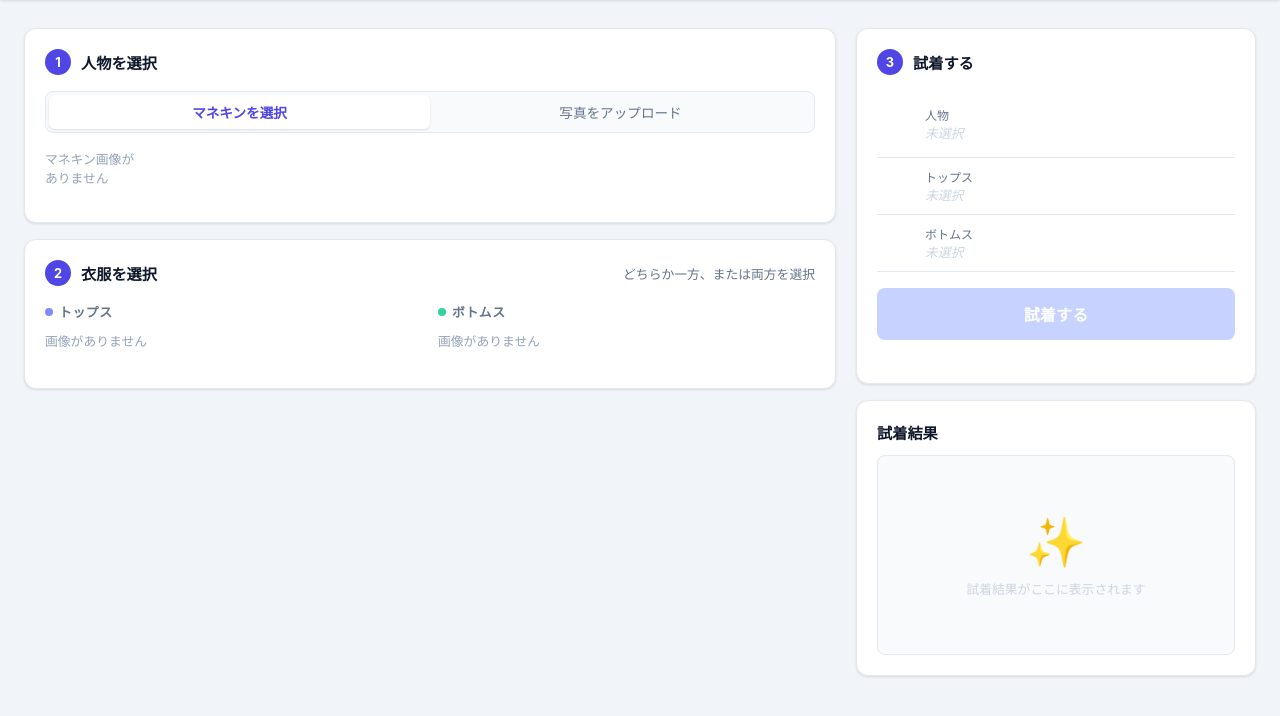
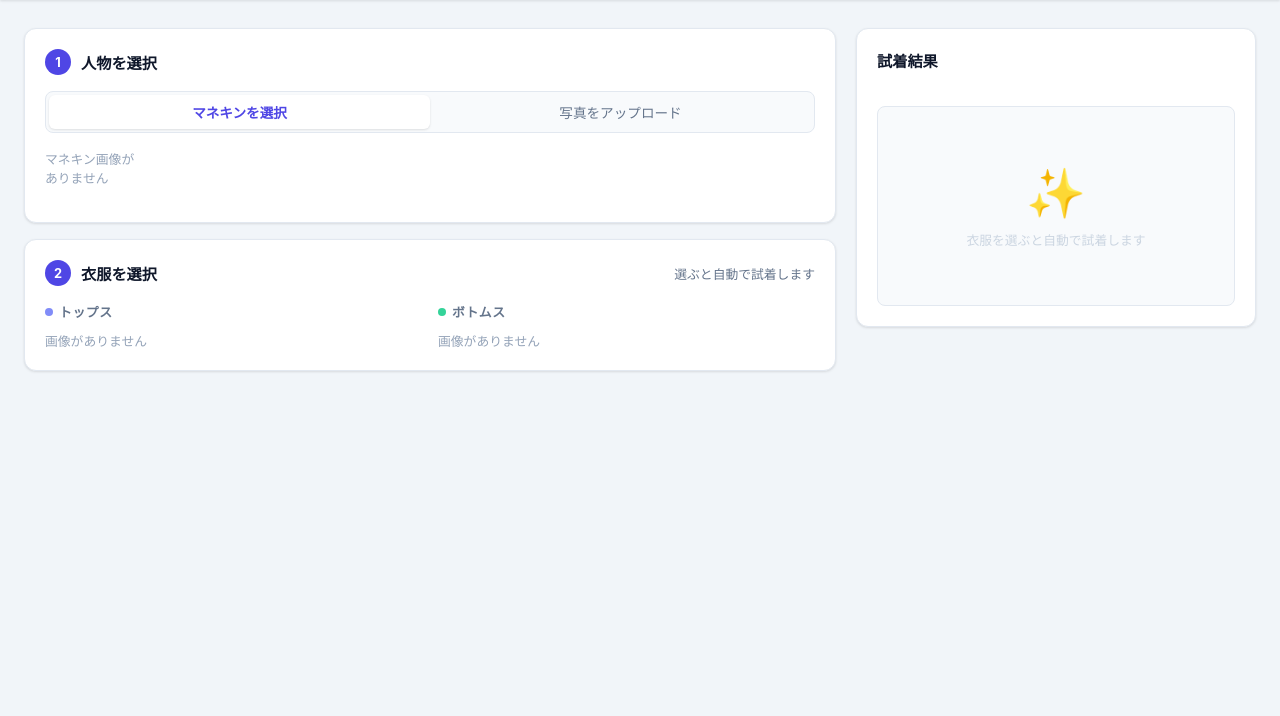
Before and after one commit to mas-sasaki/virtual-try-on-sample, a FastAPI app: page / in a window 1280 px wide. Shown: the part 60-776 px from the top of the page. Run offline with FastAPI, Linux system fonts and the light colour scheme; data that the repository does not hold is empty; parts of the project's set-up code (start-up, migrations or seed data) failed here and were passed over.

Commit message:
Auto-trigger try-on on garment select with chaining support
- Garment card click immediately starts try-on (no button needed)
- Garment grids locked (pointer-events:none + dim) during processing
- On success: person_gcs_uri advances to result for chained try-on
- Applied garments shown as colored chips (purple=top, green=bottom)
- Reset button restores original person and clears result
- Chain hint appears after first try-on to guide further selections

Co-Authored-By: Claude Sonnet 4.6 <noreply@anthropic.com>

```diff
--- a/app/templates/index.html
+++ b/app/templates/index.html
@@ -221,7 +228,6 @@
     }
     .dot-top    { background: #818cf8; }
     .dot-bottom { background: #34d399; }
-    .selected-hint { font-size: 0.72rem; color: var(--primary); margin-top: 6px; min-height: 1em; }
 
     /* ---- Upload area ---- */
     .upload-area {
@@ -278,48 +284,24 @@
       padding: 4px 8px;
     }
 
-    /* ---- Right panel ---- */
-    .summary-row {
+    /* ---- Applied chips ---- */
+    .applied-chips {
       display: flex;
-      gap: 8px;
+      flex-wrap: wrap;
+      gap: 6px;
+      margin-bottom: 12px;
+    }
+    .applied-chip {
+      padding: 3px 10px;
+      border-radius: 20px;
+      font-size: 0.72rem;
+      font-weight: 600;
+      display: inline-flex;
       align-items: center;
-      padding: 8px 0;
-      border-bottom: 1px solid var(--border);
+      gap: 4px;
     }
-    .summary-row:last-of-type { border-bottom: none; }
-    .summary-row .sthumb {
-      width: 40px; height: 50px;
-      border-radius: 6px;
-      object-fit: cover;
-      background: var(--surface-2);
-      border: 1px solid var(--border);
-      flex-shrink: 0;
-    }
-    .summary-row .sthumb.square { height: 40px; }
-    .summary-label { font-size: 0.75rem; color: var(--text-muted); }
-    .summary-name  { font-size: 0.8rem; font-weight: 500; }
-    .summary-none  { font-size: 0.8rem; color: #cbd5e1; font-style: italic; }
-
-    .btn-tryon {
-      width: 100%;
-      padding: 14px;
-      background: var(--primary);
-      color: white;
-      border: none;
-      border-radius: var(--radius-sm);
-      font-size: 1rem;
-      font-weight: 700;
-      cursor: pointer;
-      transition: background .15s, transform .1s, box-shadow .15s;
-      letter-spacing: .01em;
-    }
-    .btn-tryon:hover:not(:disabled) {
-      background: var(--primary-h);
-      transform: translateY(-1px);
-      box-shadow: var(--shadow-md);
-    }
-    .btn-tryon:active:not(:disabled) { transform: translateY(0); }
-    .btn-tryon:disabled { background: #c7d2fe; cursor: not-allowed; }
+    .chip-top    { background: #ede9fe; color: var(--primary); }
+    .chip-bottom { background: #d1fae5; color: #065f46; }
 
     /* ---- Status / loading ---- */
     .status-msg {
@@ -446,8 +462,13 @@
       <div class="step-header">
         <div class="step-num">2</div>
         <div class="step-title">衣服を選択</div>
-        <div class="step-sub">どちらか一方、または両方を選択</div>
+        <div class="step-sub">選ぶと自動で試着します</div>
       </div>
+
+      <!-- 人物未選択の警告 -->
+      <div class="notice-msg" id="garmentNoPerson">先に人物を選択してください</div>
+
+      <div id="garmentSection">
         <div class="garment-cols">
           <div>
             <div class="garment-col-title">
@@ -458,7 +479,6 @@
               <div class="skeleton skeleton-card"></div>
               <div class="skeleton skeleton-card"></div>
             </div>
-          <div class="selected-hint" id="topHint"></div>
           </div>
           <div>
             <div class="garment-col-title">
@@ -469,78 +489,51 @@
               <div class="skeleton skeleton-card"></div>
               <div class="skeleton skeleton-card"></div>
             </div>
-          <div class="selected-hint" id="bottomHint"></div>
           </div>
+        </div>
+        <div class="chain-hint" id="chainHint">✨ 試着結果に重ねて選択できます</div>
       </div>
     </div>
   </div>
 
   <!-- ===== RIGHT COL ===== -->
   <div class="right-col">
-
-    <!-- Selection summary -->
-    <div class="card">
-      <div class="step-header">
-        <div class="step-num">3</div>
-        <div class="step-title">試着する</div>
-      </div>
-
-      <!-- Summary -->
-      <div class="summary-row">
-        <img id="sumPersonThumb" class="sthumb" src="" alt="" style="opacity:0">
-        <div>
-          <div class="summary-label">人物</div>
-          <div id="sumPersonName" class="summary-none">未選択</div>
-        </div>
-      </div>
-      <div class="summary-row">
-        <img id="sumTopThumb" class="sthumb square" src="" alt="" style="opacity:0">
-        <div>
-          <div class="summary-label">トップス</div>
-          <div id="sumTopName" class="summary-none">未選択</div>
-        </div>
-      </div>
-      <div class="summary-row" style="margin-bottom:16px;">
-        <img id="sumBottomThumb" class="sthumb square" src="" alt="" style="opacity:0">
-        <div>
-          <div class="summary-label">ボトムス</div>
-          <div id="sumBottomName" class="summary-none">未選択</div>
-        </div>
-      </div>
-
-      <button class="btn-tryon" id="tryonBtn" onclick="runTryOn()" disabled>
-        試着する
-      </button>
-      <div class="spinner" id="spinner"></div>
-      <div class="status-msg" id="tryonStatus" style="margin-top:8px;"></div>
-    </div>
-
-    <!-- Result -->
     <div class="card">
       <div class="step-header" style="margin-bottom:12px;">
         <div class="step-title">試着結果</div>
       </div>
+
+      <!-- Applied chips -->
+      <div class="applied-chips" id="appliedChips" style="display:none;"></div>
+
+      <!-- Spinner + status -->
+      <div class="spinner" id="spinner"></div>
+      <div class="status-msg" id="tryonStatus" style="margin-bottom:8px;"></div>
+
+      <!-- Result image -->
       <div class="result-wrap" id="resultWrap">
         <div class="result-placeholder">
           <div class="ri">✨</div>
-          <p>試着結果がここに表示されます</p>
+          <p>衣服を選ぶと自動で試着します</p>
         </div>
       </div>
+
+      <!-- Reset -->
+      <button class="btn-reset" id="btnReset" onclick="resetTryon()" style="display:none;">
+        ↺ 最初からやり直す
+      </button>
     </div>
   </div>
 </main>
 
 <script>
   // ===== State =====
-  let personGcsUri   = null;
-  let personImageUrl = null;
-  let personLabel    = null;
-  let topGcsUri      = null;
-  let topImageUrl    = null;
-  let topLabel       = null;
-  let bottomGcsUri   = null;
-  let bottomImageUrl = null;
-  let bottomLabel    = null;
+  let personGcsUri         = null; // current person (updates to result after each try-on)
+  let originalPersonGcsUri = null; // original selection (for reset)
+  let originalPersonImgUrl = null;
+  let originalPersonLabel  = null;
+  let isTryingOn           = false;
+  let appliedGarments      = []; // [{label, kind}]
 
   // ===== Init =====
   document.addEventListener('DOMContentLoaded', () => {
@@ -569,19 +562,17 @@
   }
 
   function clearPerson() {
-    personGcsUri = personImageUrl = personLabel = null;
+    personGcsUri = originalPersonGcsUri = originalPersonImgUrl = originalPersonLabel = null;
     document.getElementById('personPreview').style.display = 'none';
-    updateSummary();
-    updateTryonBtn();
+    document.getElementById('personStepSub').textContent = '';
+    resetTryonState(/* clearResult= */ true);
   }
 
   // ===== Upload =====
   function handleFileChange() {
     const file = document.getElementById('personFile').files[0];
     document.getElementById('btnUpload').style.display = file ? '' : 'none';
-    if (file) {
-      document.getElementById('uploadArea').querySelector('p').textContent = file.name;
-    }
+    if (file) document.getElementById('uploadArea').querySelectorAll('p')[0].textContent = file.name;
   }
 
   async function uploadPerson() {
@@ -623,10 +614,7 @@
       items.forEach(m => {
         const label = m.gender === 'female' ? '女性' : '男性';
         const bClass = m.gender === 'female' ? 'badge-female' : 'badge-male';
-        const card = makeCard({
-          uri: m.gcs_uri, imageUrl: m.image_url, label: m.name,
-          badge: label, badgeClass: bClass,
-        });
+        const card = makeCard({ imageUrl: m.image_url, label: m.name, badge: label, badgeClass: bClass });
         card.onclick = () => {
           document.querySelectorAll('#mannequinGrid .item-card').forEach(c => c.classList.remove('selected'));
           card.classList.add('selected');
@@ -660,29 +648,27 @@
     }
     items.forEach(g => {
       const displayLabel = g.name.replace(/^(tops|bottoms)\//, '').replace(/\.png$/, '');
-      const card = makeCard({ uri: g.gcs_uri, imageUrl: g.image_url, label: displayLabel, square: true });
-      card.onclick = () => {
-        grid.querySelectorAll('.item-card').forEach(c => c.classList.remove('selected'));
-        card.classList.add('selected');
-        if (kind === 'top') {
-          topGcsUri = g.gcs_uri; topImageUrl = g.image_url; topLabel = displayLabel;
-          document.getElementById('topHint').textContent = `✓ ${displayLabel}`;
-        } else {
-          bottomGcsUri = g.gcs_uri; bottomImageUrl = g.image_url; bottomLabel = displayLabel;
-          document.getElementById('bottomHint').textContent = `✓ ${displayLabel}`;
-        }
-        updateSummary();
-        updateTryonBtn();
-      };
+      const card = makeCard({ imageUrl: g.image_url, label: displayLabel, square: true });
+      card.onclick = () => garmentClicked(card, grid, g.gcs_uri, displayLabel, kind);
       grid.appendChild(card);
     });
   }
 
+  function garmentClicked(card, grid, gcsUri, label, kind) {
+    if (isTryingOn) return;
+    if (!originalPersonGcsUri) {
+      showNoPersonHint();
+      return;
+    }
+    grid.querySelectorAll('.item-card').forEach(c => c.classList.remove('selected'));
+    card.classList.add('selected');
+    runTryOn(gcsUri, label, kind);
+  }
+
   // ===== Helpers =====
-  function makeCard({ uri, imageUrl, label, badge, badgeClass, square }) {
+  function makeCard({ imageUrl, label, badge, badgeClass, square }) {
     const card = document.createElement('div');
     card.className = 'item-card' + (square ? ' square' : '');
-    card.dataset.uri = uri;
     card.innerHTML = `
       <img class="thumb" src="${imageUrl}" alt="${label}" loading="lazy">
       ${badge ? `<span class="badge ${badgeClass}">${badge}</span>` : ''}
@@ -692,52 +678,83 @@
   }
 
   function setPerson(uri, imageUrl, label) {
-    personGcsUri = uri; personImageUrl = imageUrl; personLabel = label;
-    const prev = document.getElementById('personPreview');
+    personGcsUri = uri;
+    originalPersonGcsUri = uri;
+    originalPersonImgUrl = imageUrl;
+    originalPersonLabel  = label;
     document.getElementById('personThumb').src = imageUrl;
     document.getElementById('personName').textContent = label;
-    prev.style.display = 'flex';
+    document.getElementById('personPreview').style.display = 'flex';
     document.getElementById('personStepSub').textContent = `✓ ${label}`;
-    updateSummary();
-    updateTryonBtn();
+    resetTryonState(/* clearResult= */ true);
   }
 
-  function updateSummary() {
-    setSummaryItem('Person', personImageUrl, personLabel, false);
-    setSummaryItem('Top',    topImageUrl,    topLabel,    true);
-    setSummaryItem('Bottom', bottomImageUrl, bottomLabel, true);
+  function showNoPersonHint() {
+    const el = document.getElementById('garmentNoPerson');
+    el.style.display = '';
+    clearTimeout(el._timer);
+    el._timer = setTimeout(() => { el.style.display = 'none'; }, 2500);
   }
 
-  function setSummaryItem(key, imageUrl, label, square) {
-    const thumb = document.getElementById(`sum${key}Thumb`);
-    const name  = document.getElementById(`sum${key}Name`);
-    if (imageUrl) {
-      thumb.src = imageUrl;
-      thumb.style.opacity = '1';
-      name.textContent = label;
-      name.className = 'summary-name';
-    } else {
-      thumb.src = ''; thumb.style.opacity = '0';
-      name.textContent = '未選択';
-      name.className = 'summary-none';
+  // ===== Garment lock/unlock =====
+  function lockGarments() {
+    isTryingOn = true;
+    document.getElementById('garmentSection').classList.add('garments-locked');
+  }
+
+  function unlockGarments() {
+    isTryingOn = false;
+    document.getElementById('garmentSection').classList.remove('garments-locked');
+  }
+
+  function clearGarmentSelection() {
+    document.querySelectorAll('#topsGrid .item-card, #bottomsGrid .item-card')
+      .forEach(c => c.classList.remove('selected'));
+  }
+
+  // ===== Reset =====
+  function resetTryonState(clearResult) {
+    appliedGarments = [];
+    personGcsUri = originalPersonGcsUri; // restore base
+    clearGarmentSelection();
+    document.getElementById('appliedChips').innerHTML = '';
+    document.getElementById('appliedChips').style.display = 'none';
+    document.getElementById('chainHint').style.display = 'none';
+    document.getElementById('btnReset').style.display = 'none';
+    document.getElementById('tryonStatus').textContent = '';
+    document.getElementById('tryonStatus').className = 'status-msg';
+    if (clearResult) {
+      document.getElementById('resultWrap').innerHTML = `
+        <div class="result-placeholder">
+          <div class="ri">✨</div>
+          <p>衣服を選ぶと自動で試着します</p>
+        </div>`;
     }
   }
 
-  function updateTryonBtn() {
-    const ok = personGcsUri && (topGcsUri || bottomGcsUri);
-    document.getElementById('tryonBtn').disabled = !ok;
+  function resetTryon() {
+    if (!originalPersonGcsUri) return;
+    resetTryonState(/* clearResult= */ true);
+  }
+
+  // ===== Applied chips =====
+  function updateAppliedChips() {
+    const el = document.getElementById('appliedChips');
+    el.innerHTML = appliedGarments.map(g =>
+      `<span class="applied-chip chip-${g.kind}">${g.kind === 'top' ? 'トップス' : 'ボトムス'}: ${g.label}</span>`
+    ).join('');
+    el.style.display = appliedGarments.length ? '' : 'none';
   }
 
   // ===== Try-On =====
-  async function runTryOn() {
-    const both = topGcsUri && bottomGcsUri;
-    const status = document.getElementById('tryonStatus');
+  async function runTryOn(garmentGcsUri, garmentLabel, kind) {
+    lockGarments();
+
+    const status  = document.getElementById('tryonStatus');
     const spinner = document.getElementById('spinner');
-    const btn = document.getElementById('tryonBtn');
-    status.textContent = both ? 'トップス→ボトムスの順に処理中... (最大2分)' : '試着処理中... (最大1分)';
+    status.textContent = '試着処理中... (最大1分)';
     status.className = 'status-msg';
     spinner.classList.add('visible');
-    btn.disabled = true;
 
     document.getElementById('resultWrap').innerHTML = `
       <div style="width:100%;padding:24px;">
@@ -757,9 +774,18 @@
       if (!res.ok) { const e = await res.json(); throw new Error(e.detail); }
       const data = await res.json();
 
+      // Advance person → result for next chained try-on
+      personGcsUri = data.result_gcs_uri;
+      appliedGarments.push({ label: garmentLabel, kind });
+
       document.getElementById('resultWrap').innerHTML =
         `<img class="result-img" src="${data.result_url}" alt="試着結果">`;
-      status.textContent = '完了';
+
+      status.textContent = '完了 — 別の衣服を選ぶと重ねて試着できます';
+      updateAppliedChips();
+      document.getElementById('btnReset').style.display = '';
+      document.getElementById('chainHint').style.display = '';
+
     } catch (e) {
       status.textContent = `エラー: ${e.message}`;
       status.className = 'status-msg error';
@@ -770,7 +796,8 @@
         </div>`;
     } finally {
       spinner.classList.remove('visible');
-      updateTryonBtn();
+      unlockGarments();
+      clearGarmentSelection();
     }
   }
 </script>
```
Also changed, not shown: other parts of app/templates/index.html (+49 -8 lines). Lines whose indentation alone changed are shown as unchanged.
